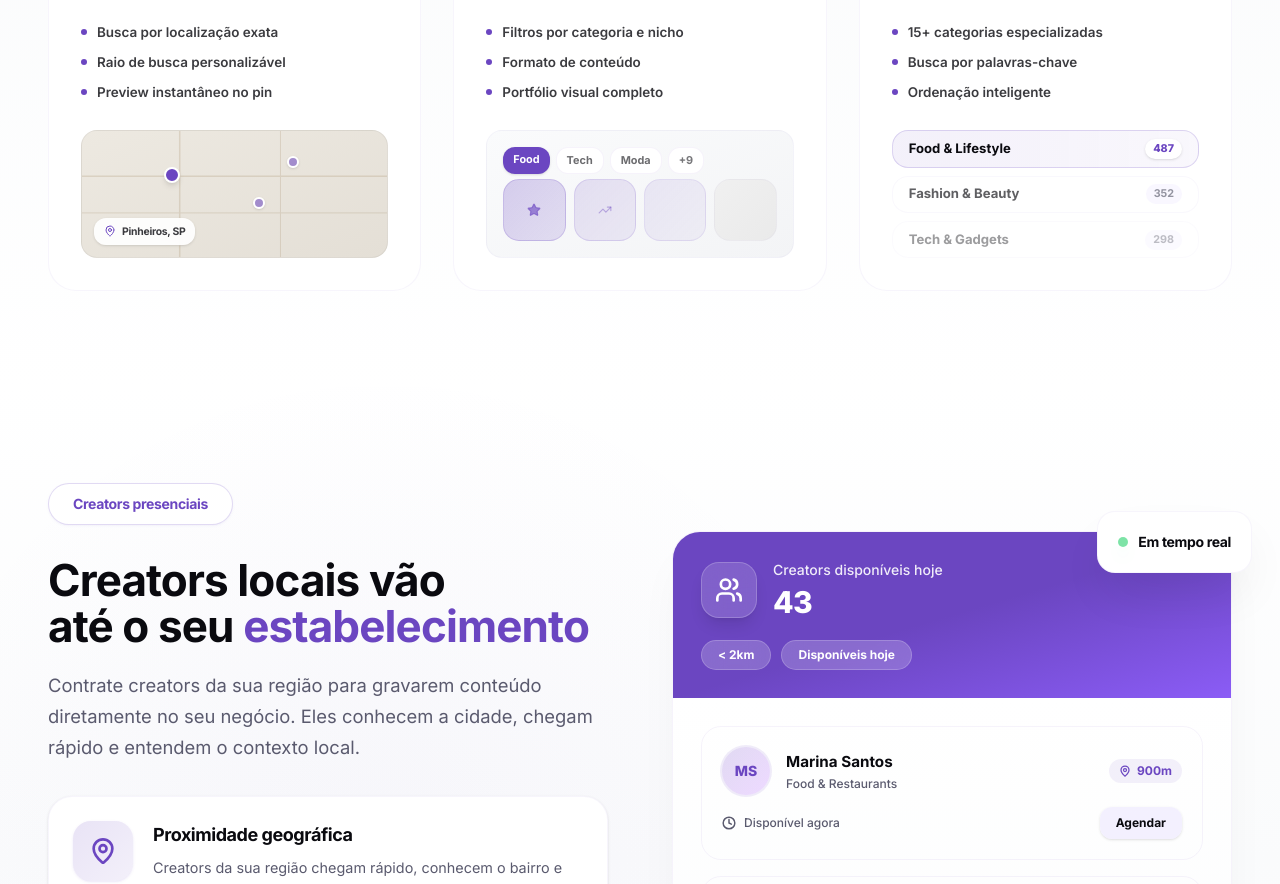
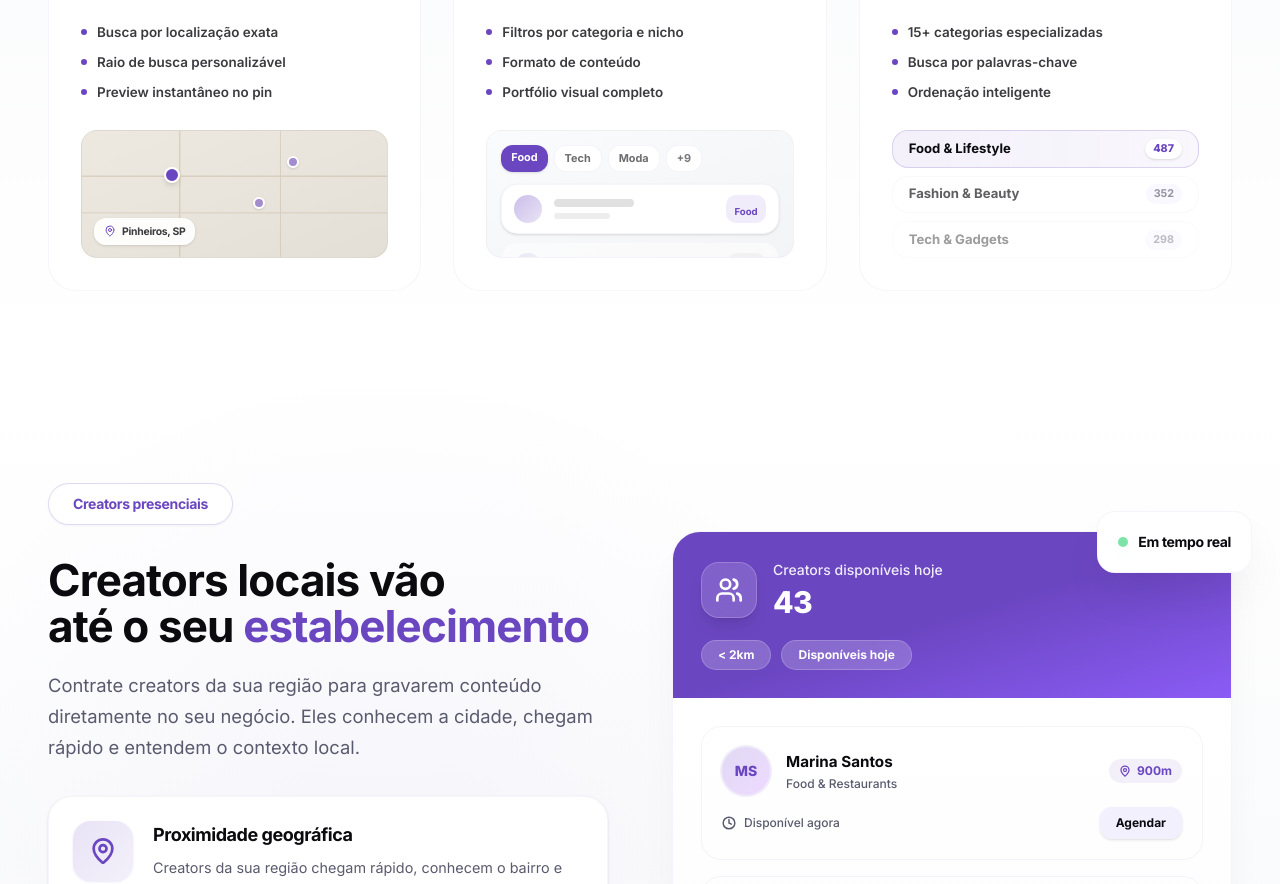
Before and after one commit to MogLuiz/ugc-lp, a Next.js app: page / in a window 1280 px wide. Shown: the part 2107-2991 px from the top of the page. Built offline with nearby package versions, Linux system fonts and the light colour scheme.

Commit message:
refactor: section

```diff
--- a/src/components/Discovery.tsx
+++ b/src/components/Discovery.tsx
@@ -1,4 +1,4 @@
-import { Map, Grid3x3, Tag, MapPin, Star, TrendingUp } from "lucide-react";
+import { Map, Grid3x3, Tag, MapPin } from "lucide-react";
 
 export function Discovery() {
   return (
@@ -89,22 +89,34 @@ export function Discovery() {
                 </div>
               </div>
               {/* Marketplace preview */}
-              <div className="mt-auto h-32 rounded-2xl bg-gradient-to-br from-[#fafbfc] to-[#f3f4f6] border border-border/40 p-4 flex flex-col justify-between">
-                <div className="flex gap-1.5 flex-wrap">
+              <div className="mt-auto h-32 rounded-2xl bg-gradient-to-br from-[#fafbfc] to-[#f3f4f6] border border-border/40 p-3.5 flex flex-col gap-3 overflow-hidden">
+                <div className="flex gap-1.5">
                   <div className="px-2.5 py-1 bg-primary text-white rounded-lg text-[0.68rem] font-bold shadow-sm">Food</div>
                   <div className="px-2.5 py-1 bg-white border border-border/60 text-foreground/60 rounded-lg text-[0.68rem] font-bold">Tech</div>
                   <div className="px-2.5 py-1 bg-white border border-border/60 text-foreground/60 rounded-lg text-[0.68rem] font-bold">Moda</div>
                   <div className="px-2.5 py-1 bg-white border border-border/60 text-foreground/55 rounded-lg text-[0.68rem] font-bold">+9</div>
                 </div>
-                <div className="grid grid-cols-4 gap-2">
-                  <div className="aspect-square rounded-xl bg-gradient-to-br from-primary/25 to-primary/15 border border-primary/20 flex items-center justify-center">
-                    <Star className="w-3.5 h-3.5 text-primary/60" fill="currentColor" />
+                <div className="space-y-2">
+                  <div className="flex items-center gap-3 bg-white rounded-xl border border-border/50 px-3 py-2.5 shadow-sm">
+                    <div className="w-7 h-7 rounded-full bg-gradient-to-br from-primary/35 to-primary/15 flex-shrink-0" />
+                    <div className="flex-1 min-w-0">
+                      <div className="h-2 bg-foreground/12 rounded-full w-20 mb-1.5" />
+                      <div className="h-1.5 bg-foreground/7 rounded-full w-14" />
+                    </div>
+                    <div className="px-2 py-0.5 bg-primary/10 rounded-md flex-shrink-0">
+                      <span className="text-[0.6rem] font-bold text-primary">Food</span>
+                    </div>
                   </div>
-                  <div className="aspect-square rounded-xl bg-gradient-to-br from-primary/15 to-primary/8 border border-primary/15 flex items-center justify-center">
-                    <TrendingUp className="w-3.5 h-3.5 text-primary/40" />
+                  <div className="flex items-center gap-3 bg-white rounded-xl border border-border/40 px-3 py-2.5 opacity-55">
+                    <div className="w-7 h-7 rounded-full bg-gradient-to-br from-primary/20 to-primary/8 flex-shrink-0" />
+                    <div className="flex-1 min-w-0">
+                      <div className="h-2 bg-foreground/10 rounded-full w-16 mb-1.5" />
+                      <div className="h-1.5 bg-foreground/6 rounded-full w-12" />
+                    </div>
+                    <div className="px-2 py-0.5 bg-foreground/6 rounded-md flex-shrink-0">
+                      <span className="text-[0.6rem] font-bold text-foreground/35">Tech</span>
+                    </div>
                   </div>
-                  <div className="aspect-square rounded-xl bg-gradient-to-br from-primary/10 to-primary/5 border border-primary/10" />
-                  <div className="aspect-square rounded-xl bg-gradient-to-br from-[#f0f0f0] to-[#eaeaea] border border-border/30" />
                 </div>
               </div>
             </div>
```
